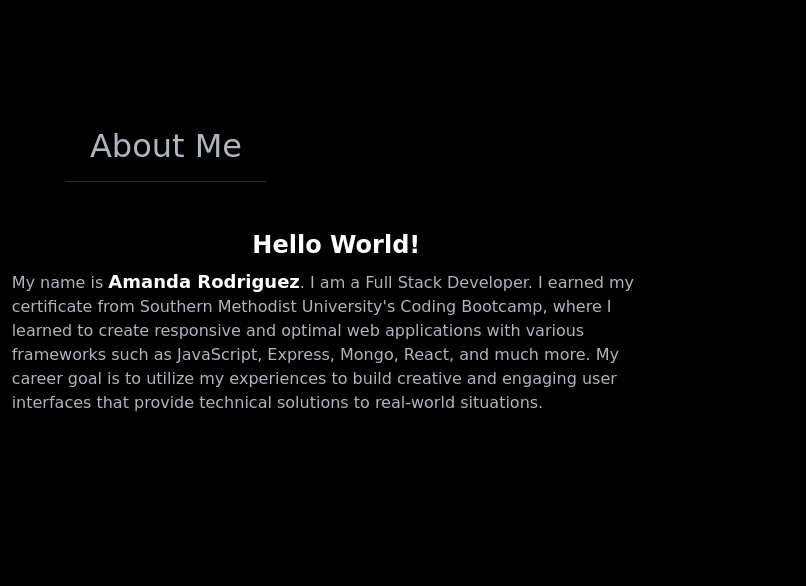
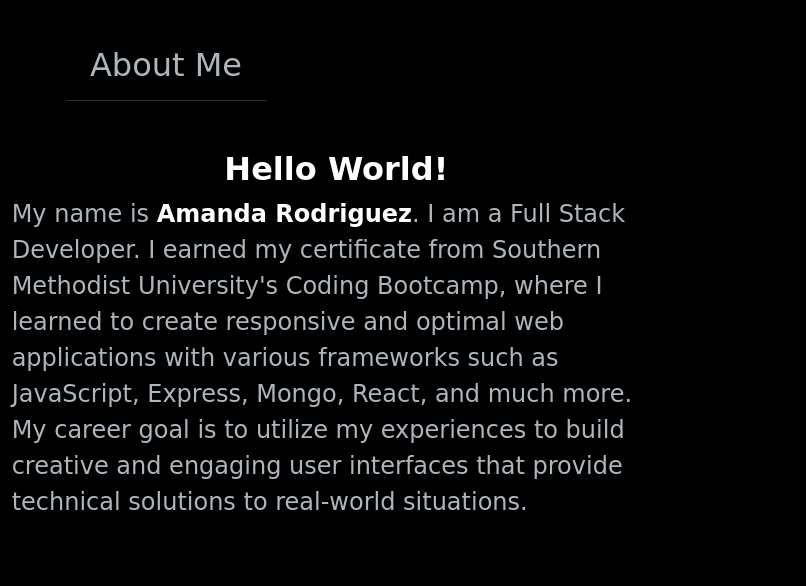
Before and after one commit to amandardz/Portfolio, a plain HTML site: page index.html in a window 1280 px wide. Shown: the part 940-1526 px from the top of the page, 474-1280 px from the left. Drawn offline with nearby package versions, Linux system fonts and the light colour scheme; a web font is replaced by a local one.

Commit message:
modifying about font-size

```diff
--- a/assets/css/stylesheet.css
+++ b/assets/css/stylesheet.css
@@ -191,6 +191,20 @@ video {
     width: 80vw;
   }
 
+  #about .col-md-8 {
+    display: flex;
+    justify-content: center;
+    align-items: center;
+  }
+
+  #about h4 {
+    font-size: xx-large;
+  }
+
+  #about p, #name {
+    font-size: x-large;
+  }
+
   .overlay-text {
     font-size: 20px;
   }
```
